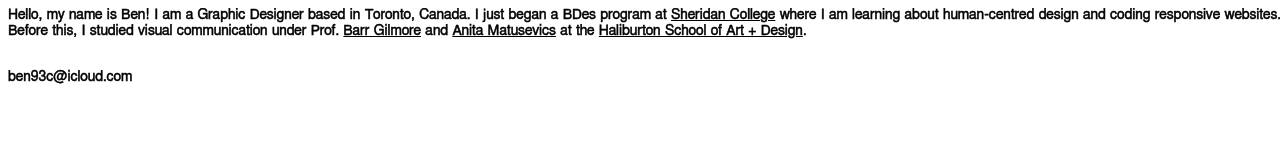
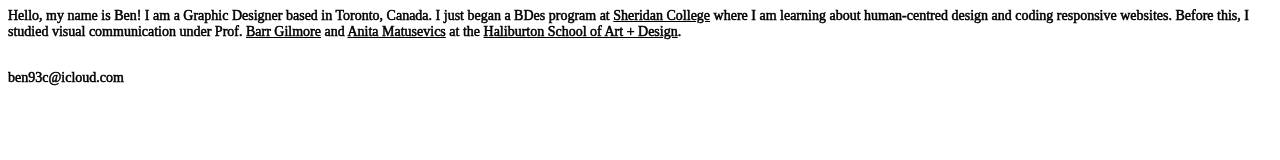
Before and after one commit to benofficestudio/info, a plain HTML site: page index.html in a window 1280 px wide. Drawn offline with Linux system fonts and the light colour scheme.

Commit message:
test commit

```diff
--- a/style.css
+++ b/style.css
@@ -5,13 +5,10 @@ html, body {
 }
 
 p{
-  font-family: 'FreeSans', 'Helvetica', sans-serif;
   font-weight: normal;
   font-size: 14px;
   line-height: 1.111;
   box-sizing: border-box;
-  letter-spacing: 88%;
-  word-spacing: 0.05rem;
   color: black;
   -webkit-text-stroke: 0.5px black;
   margin: 0;
```
